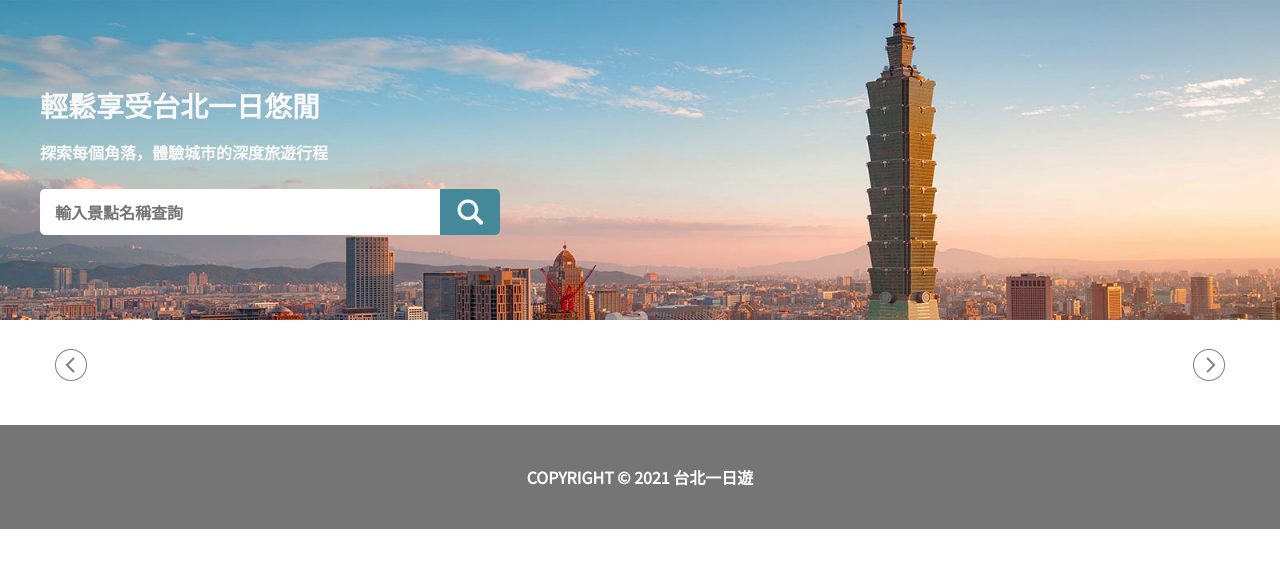
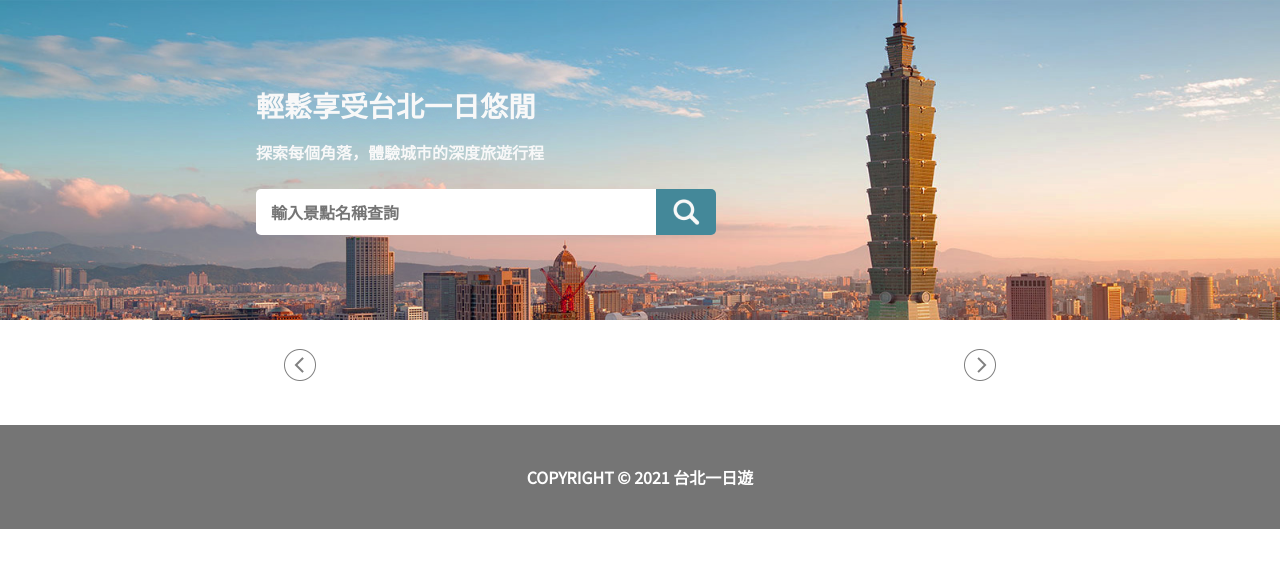
Before and after one commit to codeotter0201/bootcamp-2, a Flask app: page / in a window 1280 px wide. Shown: the part 54-622 px from the top of the page. Run offline with Flask 3, Linux system fonts and the light colour scheme.

Commit message:
fix: Adjust Pad device group layout.

```diff
--- a/app/static/style.css
+++ b/app/static/style.css
@@ -373,13 +373,17 @@ main {
 /* attractions-part */
 
 /* RWD-part */
-@media (min-width: 768px) and (max-width: 1199px) {
+@media (min-width: 768px) and (max-width: 1299px) {
   .welcome .text {
     max-width: 768px;
   }
 
   .list-bar .mid-container{
     max-width: 628px;
+  }
+
+  .attractions-group {
+    justify-content: center;
   }
 
 }
```
